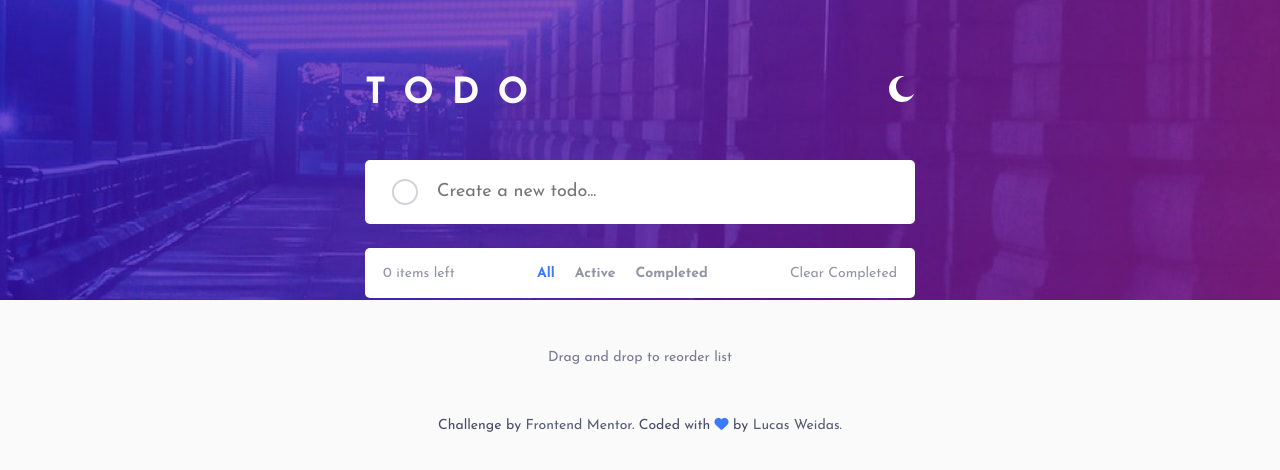
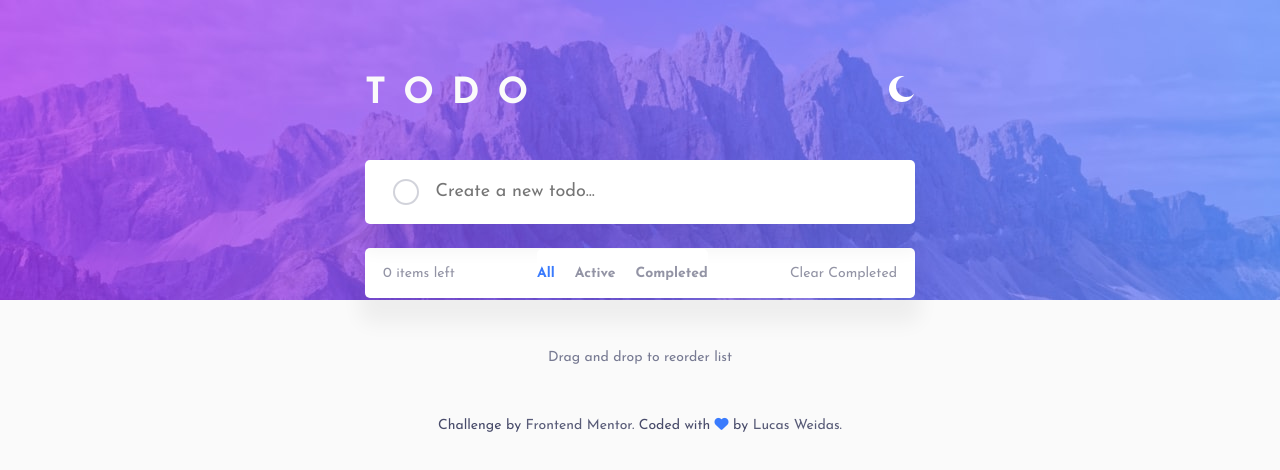
Before and after one commit to lucasweidas/todo-app-main, a plain HTML site: page index.html in a window 1280 px wide. Both pictures are taken after a click on the button "Click to change theme to light mode". Drawn offline with Linux system fonts and the light colour scheme.

Commit message:
project update

```diff
--- a/css/style.css
+++ b/css/style.css
@@ -22,8 +22,8 @@
   --font-fixed: 0.875rem;
 
   --border-r: 5px;
-  --padding-inline: 3.25rem 0.875rem;
-  --theme-transition: 500ms;
+  --padding-inline: 1rem;
+  --theme-transition: 350ms;
 }
 
 /************************************************/
@@ -50,7 +50,7 @@ body {
   transition: background-color var(--theme-transition) ease;
 }
 
-body.light-mode {
+body.light-theme {
   /* Light Theme Colors */
   --body-background-color: hsl(0, 0%, 98%);
   --todo-background-color: hsl(0, 0%, 100%);
@@ -92,15 +92,48 @@ button {
 }
 
 .hero-cb + .hero-label {
+  width: 100%;
+  height: 29px;
   cursor: pointer;
   color: var(--text-color);
   white-space: nowrap;
   text-overflow: ellipsis;
   overflow-x: hidden;
-  margin-right: 0.75rem;
+  position: relative;
 }
 
-.hero-custom-cb {
+.hero-item-container > .hero-cb + .hero-label {
+  margin-right: 0.75rem;
+  padding: 0.563em 0 0.375em 2.75rem;
+}
+
+.hero-label::before {
+  content: '';
+  width: 22px;
+  height: 22px;
+  background: linear-gradient(var(--todo-background-color), var(--todo-background-color)) padding-box,
+    linear-gradient(var(--checkbox-border-color), var(--checkbox-border-color)) border-box;
+  border: 2px solid transparent;
+  border-radius: 50%;
+  position: absolute;
+  top: 50%;
+  transform: translateY(-50%);
+  left: 4px;
+}
+
+.hero-label:hover::before,
+.hero-cb:focus-visible + .hero-label::before {
+  background: linear-gradient(var(--todo-background-color), var(--todo-background-color)) padding-box,
+    linear-gradient(145deg, var(--checkbox-bg-blue), var(--checkbox-bg-purple)) border-box;
+}
+
+.hero-cb:checked + .hero-label::before {
+  background: url('../images/icon-check.svg') center / auto no-repeat, linear-gradient(145deg, var(--checkbox-bg-blue), var(--checkbox-bg-purple)) padding-box,
+    linear-gradient(145deg, var(--checkbox-bg-blue), var(--checkbox-bg-purple)) border-box;
+}
+/* ******************* */
+
+/* .hero-custom-cb {
   cursor: pointer;
   width: 22px;
   height: 22px;
@@ -124,7 +157,7 @@ button {
 .hero-cb:checked ~ .hero-custom-cb {
   background: url('../images/icon-check.svg') center / auto no-repeat, linear-gradient(145deg, var(--checkbox-bg-blue), var(--checkbox-bg-purple)) padding-box,
     linear-gradient(145deg, var(--checkbox-bg-blue), var(--checkbox-bg-purple)) border-box;
-}
+} */
 
 .hero-btn-del {
   display: inline-flex;
@@ -162,6 +195,15 @@ button {
   opacity: 1;
 }
 
+.hero-shadow {
+  box-shadow: 0 20px 20px 5px rgba(0, 0, 0, 0.2);
+  transition: box-shadow var(--theme-transition) ease;
+}
+
+body.light-theme .hero-shadow {
+  box-shadow: 0 20px 20px 5px rgba(0, 0, 0, 0.05);
+}
+
 /************************************************/
 /* Header Container */
 #header-container {
@@ -179,6 +221,11 @@ button {
   left: 0;
   z-index: -1;
   background: url('../images/bg-mobile-dark.jpg') top left / cover;
+  transition: background-image var(--theme-transition) ease;
+}
+
+#background-img.light-theme {
+  background-image: url('../images/bg-mobile-light.jpg');
 }
 
 #header-container > h1 {
@@ -225,10 +272,12 @@ button {
   color: var(--buttons-hover);
 }
 
+/* Todo Form Container */
 #todo-form {
   height: 48px;
   display: flex;
   align-items: center;
+  gap: 0.75rem;
   background-color: var(--todo-background-color);
   border-radius: var(--border-r);
   padding-inline: var(--padding-inline);
@@ -236,12 +285,15 @@ button {
   position: relative;
 }
 
+#todo-form > .hero-label {
+  width: 34px;
+}
+
 #todo-form__cb + .hero-custom-cb {
   top: 50%;
   transform: translateY(-50%);
 }
 
-/* Todo Form Container */
 #todo-form__txt {
   width: 100%;
   height: 16px;
@@ -340,25 +392,53 @@ footer {
 
 /************************************************/
 /* Media Queries */
+@media (max-width: 699px) {
+  #todo-filter {
+    box-shadow: 0 15px 20px -5px rgba(0, 0, 0, 0.1);
+  }
+
+  body.light-theme #todo-filter {
+    box-shadow: 0 10px 20px -5px rgba(0, 0, 0, 0.05);
+  }
+}
+
 @media (min-width: 700px) {
   :root {
-    --padding-inline: 4.5rem 0.875rem;
+    --padding-inline: 1.5rem 1.125rem;
     --font-size: 1.125rem;
   }
 
   .hero-item-container {
     height: 62px;
+    padding-inline: 1.5rem 1.125rem;
   }
 
-  .hero-custom-cb {
+  .hero-cb + .hero-label {
+    height: 35px;
+  }
+
+  .hero-item-container > .hero-cb + .hero-label {
+    padding: 0.5em 0 0.375em 3rem;
+  }
+
+  .hero-label::before {
+    width: 26px;
+    height: 26px;
+  }
+
+  /* .hero-custom-cb {
     width: 26px;
     height: 26px;
     left: 27px;
-  }
+  } */
 
   #background-img {
     height: 300px;
     background: url('../images/bg-desktop-dark.jpg') center left / cover;
+  }
+
+  #background-img.light-theme {
+    background-image: url('../images/bg-desktop-light.jpg');
   }
 
   #btn-theme-toggle {
@@ -368,7 +448,12 @@ footer {
 
   #todo-form {
     height: 64px;
+    gap: 0.75rem;
     margin-bottom: 1.5rem;
+  }
+
+  #todo-form > .hero-label {
+    width: 38px;
   }
 
   #todo-form__txt {
--- a/index.html
+++ b/index.html
@@ -28,13 +28,14 @@
     <!-- Main Container -->
     <main id="main-container">
       <!-- Todo Form Container -->
-      <form id="todo-form">
+      <form id="todo-form" class="hero-shadow">
         <input type="checkbox" id="todo-form__cb" class="hero-cb" aria-label="Create a new todo marked as completed or not" />
-        <span class="hero-custom-cb" data-form-custom-cb></span>
+        <label for="todo-form__cb" class="hero-label" aria-hidden="true"></label>
+        <!-- <span class="hero-custom-cb" data-form-custom-cb></span> -->
         <input type="text" id="todo-form__txt" placeholder="Create a new todo..." />
       </form>
       <!-- Todo Container -->
-      <div id="todo-container">
+      <div id="todo-container" class="hero-shadow">
         <!-- Todo List Container -->
         <div id="todo-list">
           <!-- <div class="hero-item-container" data-completed="false" data-active="true">
@@ -46,14 +47,14 @@
         </div>
         <!-- Todo Footer Container -->
         <div id="todo-footer">
-          <p id="todo-items__left">items left</p>
+          <p id="todo-items__left" aria-label="items left" aria-relevant="additions text">items left</p>
           <!-- Todo Filter Container -->
           <div id="todo-filter">
-            <button id="btn-all" class="todo__button filter__button--on" data-filter-on="true">All</button>
-            <button id="btn-active" class="todo__button" data-filter-on="false">Active</button>
-            <button id="btn-completed" class="todo__button" data-filter-on="false">Completed</button>
+            <button id="btn-all" class="todo__button filter__button--on" data-filter-on="true" aria-label="Click to show all todo">All</button>
+            <button id="btn-active" class="todo__button" data-filter-on="false" aria-label="Click to show only actives todo">Active</button>
+            <button id="btn-completed" class="todo__button" data-filter-on="false" aria-label="Click to show only completed todo" >Completed</button>
           </div>
-          <button id="btn-clear" class="todo__button">Clear Completed</button>
+          <button id="btn-clear" class="todo__button" aria-label="Click to delete all completed todo">Clear Completed</button>
         </div>
       </div>
       <p>Drag and drop to reorder list</p>
--- a/js/index.js
+++ b/js/index.js
@@ -37,10 +37,12 @@
     checkBox.addEventListener('click', checkOrUncheckCheckbox);
     label.innerText = value;
     label.setAttribute('data-item-lbl', '');
+    deleteBtn.ariaLabel = 'Click to delete todo';
     customCheckBox.addEventListener('click', checkOrUncheckCheckbox);
     deleteBtn.addEventListener('click', removeTodoItem);
     // Putting all elements in their respective container
-    itemContainer.append(checkBox, label, customCheckBox, deleteBtn);
+    // itemContainer.append(checkBox, label, customCheckBox, deleteBtn);
+    itemContainer.append(checkBox, label, deleteBtn);
     todoList.appendChild(itemContainer);
 
     reorderCheckBoxesId();
@@ -103,6 +105,7 @@
     const itemsLeft = todoItemContainers.length;
 
     itemsLeftCounter.innerText = `${itemsLeft} item${itemsLeft === 1 ? '' : 's'} left`;
+    itemsLeftCounter.ariaLabel = `${itemsLeft} item${itemsLeft === 1 ? '' : 's'} left`;
   }
 
   // Remove ONE todo item from the list when the user clicks the delete button inside the todo item container
@@ -200,8 +203,18 @@
   // It will add or remove the "light-mode" class from the body tag and change the current theme icon displayed
   function changeCurrentTheme() {
     const body = document.body;
-    body.classList.toggle('light-mode');
+    const backgroundImageContainer = document.querySelector('#background-img');
+
+    body.classList.toggle('light-theme');
+    backgroundImageContainer.classList.toggle('light-theme');
     themeIcons.forEach(icon => icon.classList.toggle('active-theme'));
+
+    const isLightModeOn = body.classList.contains('light-theme');
+    if (isLightModeOn) {
+      buttonThemeToggle.ariaLabel = 'Click to change theme to dark mode';
+      return;
+    }
+    buttonThemeToggle.ariaLabel = 'Click to change theme to light mode';
   }
 
   // All main variables declarations
```
